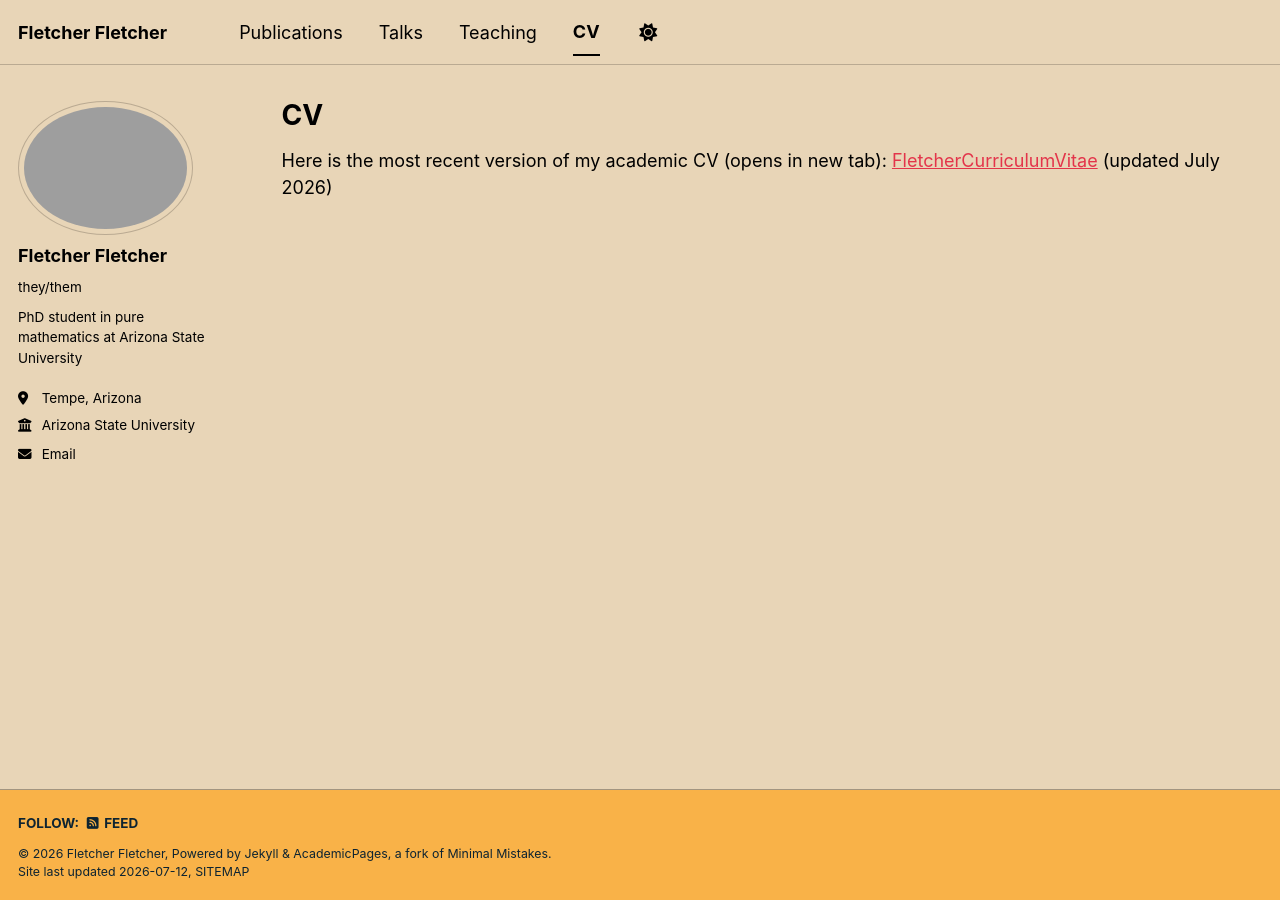
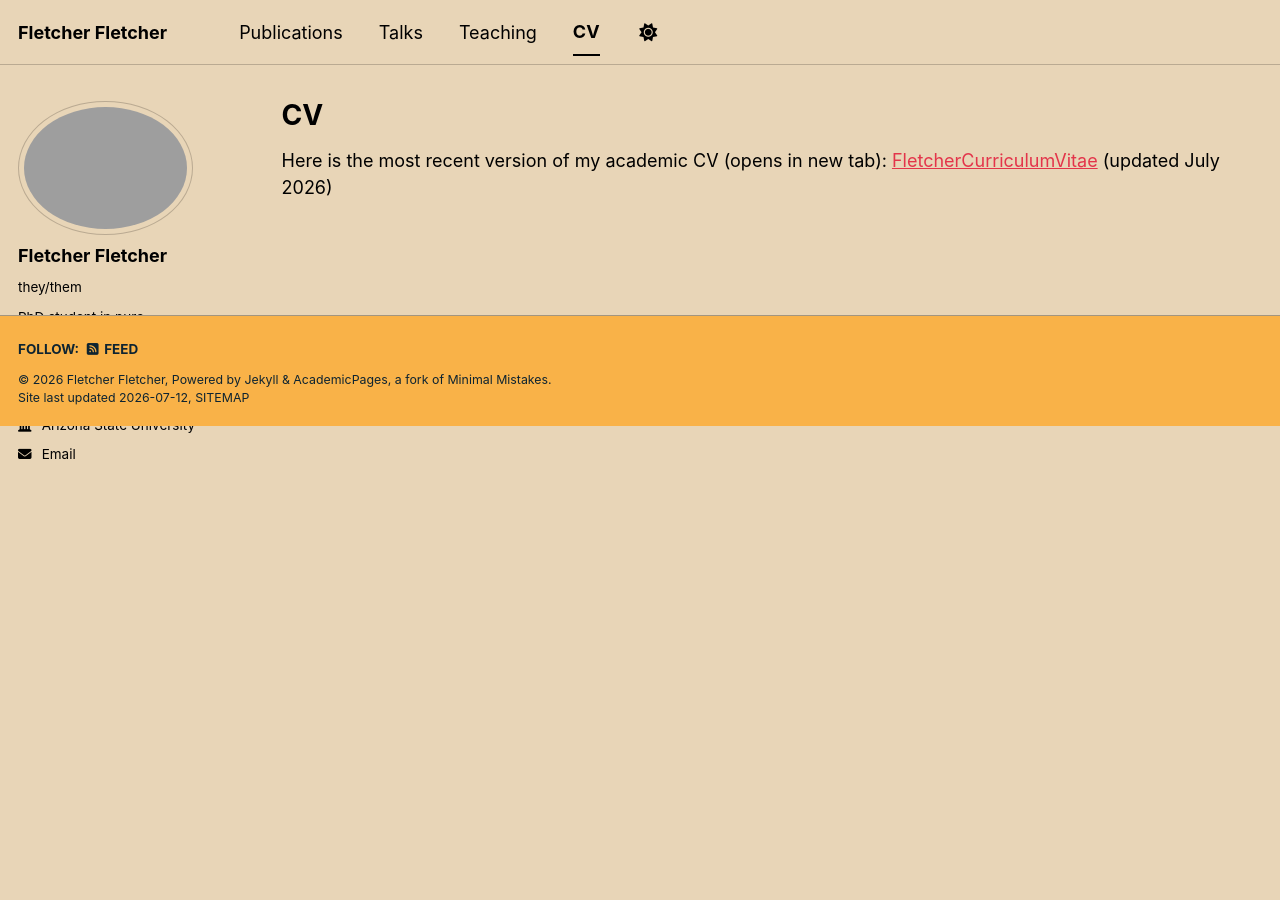
Before and after one commit to Fletcher-Math/fletcher-math.github.io, a Jekyll site: the page built from _pages/cv.md, in a window 1280 px wide. Built offline with Jekyll 4.4.1, drawn with Linux system fonts in a browser that asks for light colours; a style sheet for code colours, icons or effects is not loaded.

Commit message:
Update _footer.scss

```diff
--- a/_sass/layout/_footer.scss
+++ b/_sass/layout/_footer.scss
@@ -18,7 +18,7 @@
   height: auto;
 
   /* keep the footer on the bottom of the page */
-  position: fixed; // instead of absolute;
+  position: relative; // instead of absolute;
   bottom: 0;
 
   -webkit-animation: intro 0.3s both;
```
